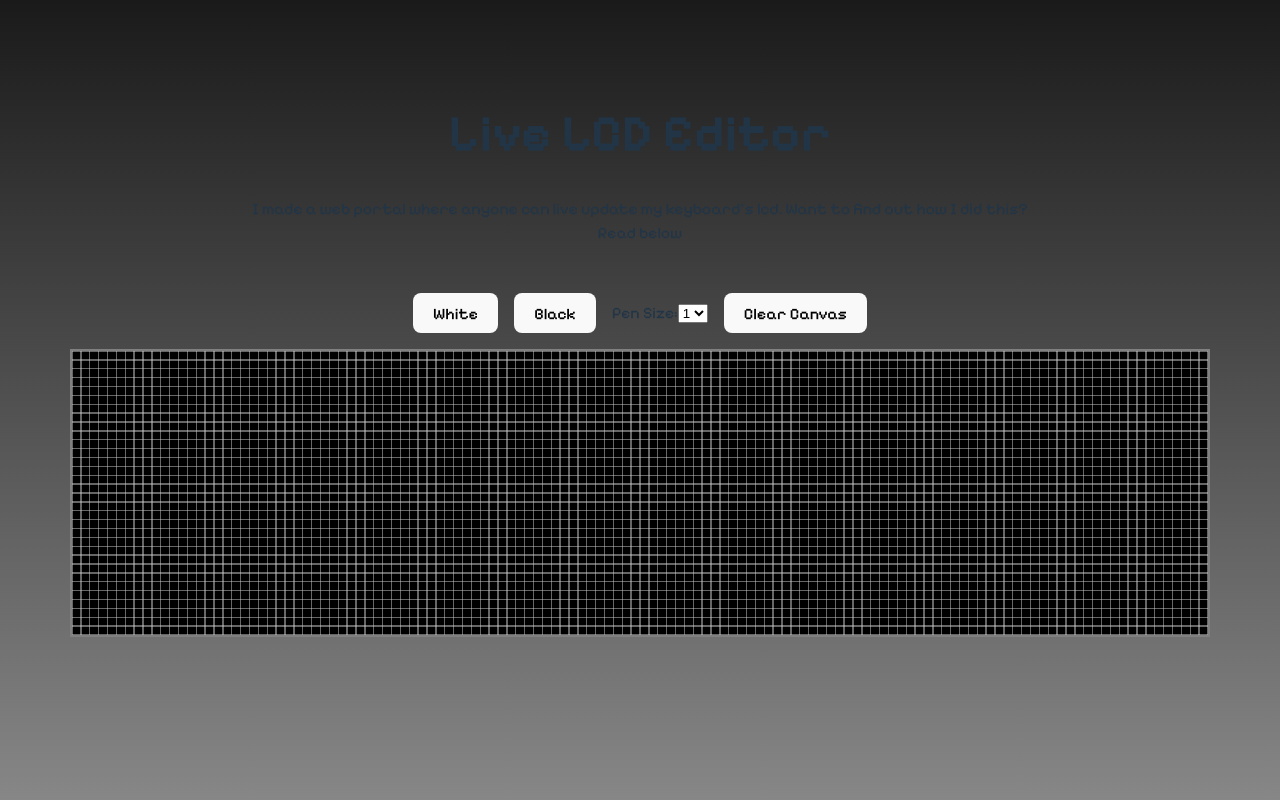
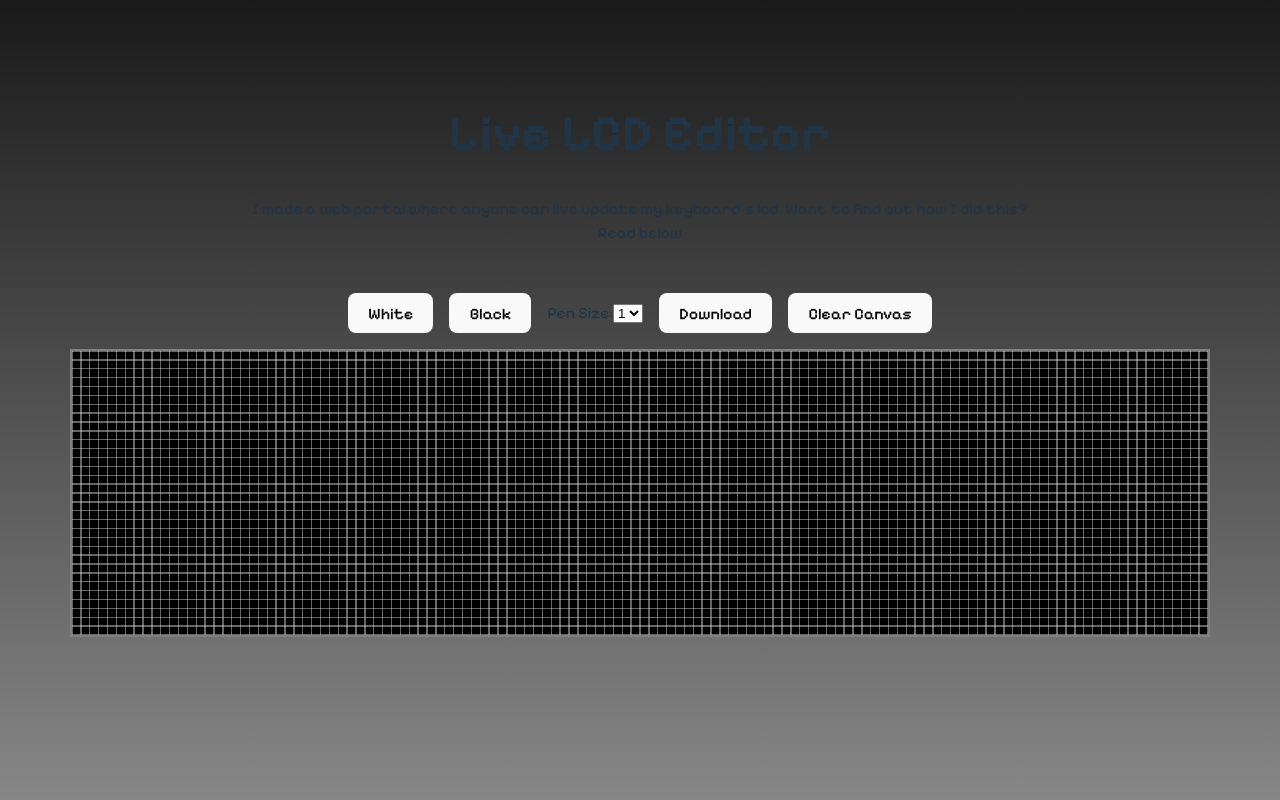
Before and after one commit to KilloPillers/keyboard-lcd-app, a React (Vite) app: page / in a window 1280 px wide. Shown: the top 800 px of the page. Built offline with nearby package versions, Linux system fonts and the light colour scheme; no server answers.

Commit message:
added ability to download current lcd as bitmap

```diff
--- a/src/App.jsx
+++ b/src/App.jsx
@@ -17,9 +17,60 @@ if (import.meta.env.MODE === "development") {
 const socket = io(URL);
 
 // TODO:
-// use a pixelated font to match the lcd's pixels
 // add some icons to the context buttons
-// consider adding pictures to the
+
+function concatUint8Arrays(...arrays) {
+  const totalLength = arrays.reduce((sum, arr) => sum + arr.length, 0);
+
+  const result = new Uint8Array(totalLength);
+
+  let offset = 0;
+  for (const arr of arrays) {
+    result.set(arr, offset);
+    offset += arr.length;
+  }
+
+  return result;
+}
+
+
+function downloadBitMap(byteArray) {
+  // Header
+  const signature = Uint8Array.fromHex("424D"); // BM
+  const file_size = Uint8Array.fromHex("00000263");
+  const reserved = Uint8Array.fromHex("00000000");
+  const data_offset = Uint8Array.fromHex("00000036");
+
+  const header = concatUint8Arrays(signature, file_size, reserved, data_offset);
+
+  // InfoHeaders
+  const size = Uint8Array.fromHex("00000028");
+  const width = Uint8Array.fromHex("00000080");
+  const height = Uint8Array.fromHex("00000020");
+  const planes = Uint8Array.fromHex("0001");
+  const bits_per_pixel = Uint8Array.fromHex("0001");
+  const compression = Uint8Array.fromHex("00000000");
+  const image_size = Uint8Array.fromHex("00000000");
+  const X_pixels_per_M = Uint8Array.fromHex("00000B13");
+  const Y_pixels_per_M = Uint8Array.fromHex("00000B13");
+  const colors_used = Uint8Array.fromHex("00000002");
+  const important_colors = Uint8Array.fromHex("00000000");
+
+  const infoHeader = concatUint8Arrays(size, width, height, planes, bits_per_pixel, compression, image_size, X_pixels_per_M, Y_pixels_per_M, colors_used, important_colors);
+
+  const file = concatUint8Arrays(header, infoHeader, byteArray);
+  var blob = new Blob([file], { type: 'image/bmp' });
+  var url = window.URL.createObjectURL(blob);
+  const a = document.createElement('a');
+  a.href = url;
+  a.download = 'image.bmp';
+  document.body.appendChild(a);
+  a.click();
+  document.body.removeChild(a);
+
+  window.URL.revokeObjectURL(url);
+}
+
 
 function pixelsToByteArray(pixels) {
   const bytesPerRow = LCD_WIDTH / 8;
@@ -320,6 +371,10 @@ function App() {
             <option value={3}>3</option>
           </select>
         </label>
+        <button onClick={() => {
+          const byteArray = pixelsToByteArray(pixelsRef.current);
+          downloadBitMap(byteArray);
+        }}>Download</button>
         <button onClick={clearCanvas}>Clear Canvas</button>
       </div>
 
```
